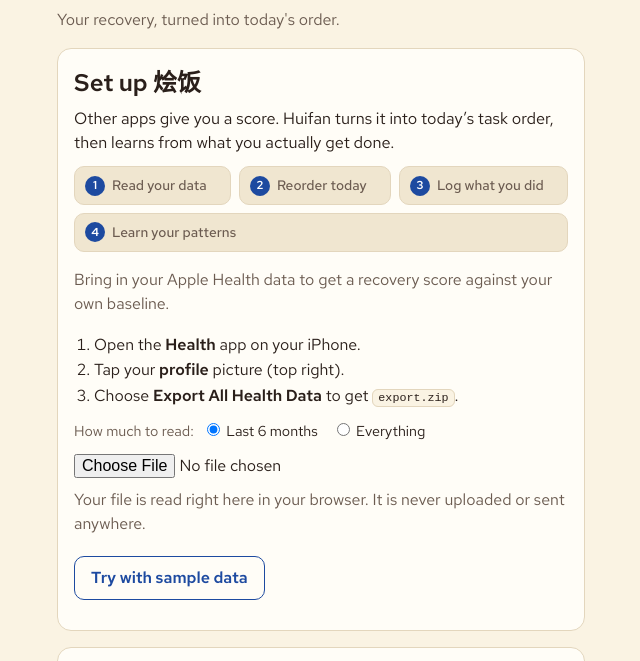
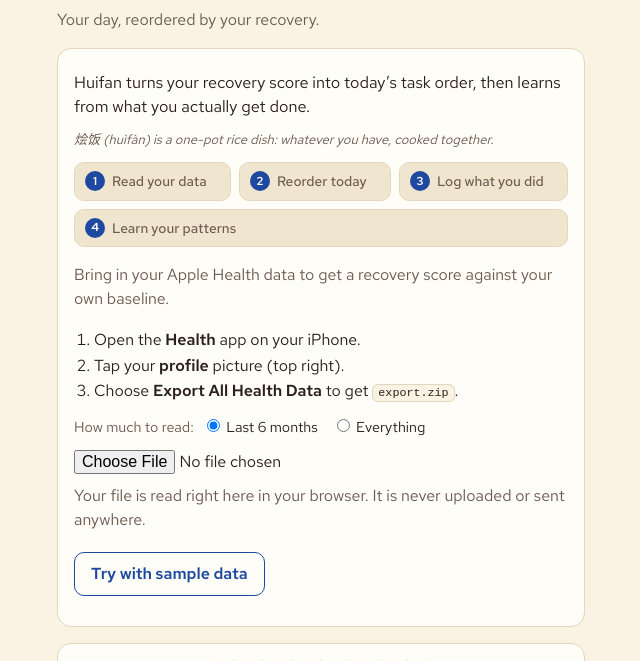
Before and after one commit to xy04ex/hackathon26, a plain HTML site: page index.html in a window 1280 px wide. Shown: the part 60-721 px from the top of the page, without its empty margins (319-959 px from the left). Drawn offline with Linux system fonts and the light colour scheme; a web font is replaced by a local one.

Commit message:
feat(ui): first-run copy — new tagline, USP, rice-dish line, drop duplicate heading (C6/C7)
Header tagline is now 'Your day, reordered by your recovery.' Removed the
duplicate 'Set up 烩饭' heading from the onboarding card (the header carries the
name). USP line reworded to 'Huifan turns your recovery score into today's task
order, then learns from what you actually get done.' with a small line under it:
'烩饭 (huìfàn) is a one-pot rice dish: whatever you have, cooked together.'

(Larger C8/C9 two-column redesign and D10/D11 insights/patterns rework not done
— stopped at the time box to keep main working.)

```diff
--- a/index.html
+++ b/index.html
@@ -13,7 +13,7 @@
   <main class="app">
     <header class="app-header">
       <h1>烩饭 <span class="latin">Huifan</span></h1>
-      <p class="tagline">Your recovery, turned into today's order.</p>
+      <p class="tagline">Your day, reordered by your recovery.</p>
     </header>
 
     <!-- First-run onboarding (browser-onboarding) mounts here. Empty once
--- a/js/onboarding.js
+++ b/js/onboarding.js
@@ -139,10 +139,12 @@
 
     section.innerHTML =
       '<div class="onboarding">' +
-      "<h2>Set up 烩饭</h2>" +
+      // No duplicate app-name heading here; the header carries the name.
       // USP: what makes Huifan different from a plain recovery score.
-      '<p class="usp">Other apps give you a score. Huifan turns it into ' +
-      "today\u2019s task order, then learns from what you actually get done.</p>" +
+      '<p class="usp">Huifan turns your recovery score into today\u2019s task ' +
+      "order, then learns from what you actually get done.</p>" +
+      '<p class="usp-sub muted">\u70e9\u996d (hu\u00ecf\u00e0n) is a one-pot rice dish: ' +
+      "whatever you have, cooked together.</p>" +
       // Compact 4-step strip of the core loop.
       '<ol class="usp-strip">' +
       '<li><span class="usp-n">1</span>Read your data</li>' +
--- a/style.css
+++ b/style.css
@@ -684,3 +684,5 @@ body {
   gap: 8px;
   margin-top: 8px;
 }
+
+.usp-sub { margin: 2px 0 12px; font-size: 0.82rem; font-style: italic; }
```
